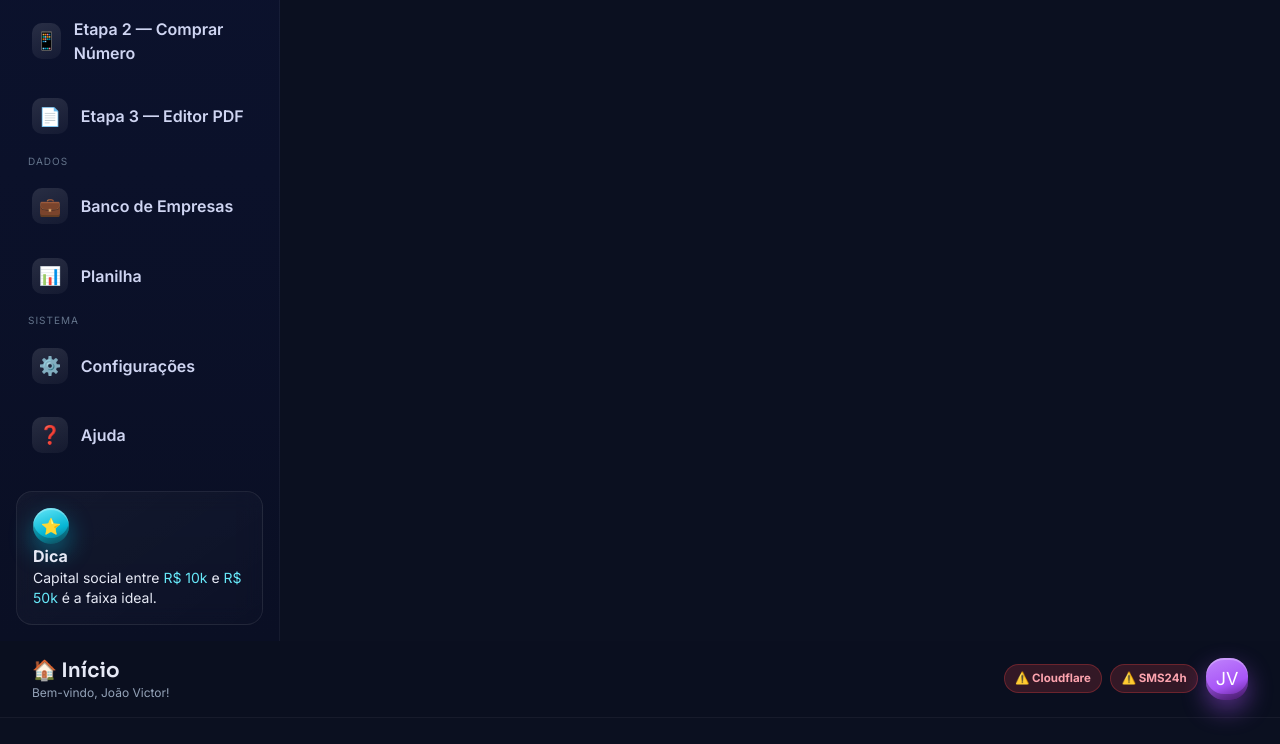
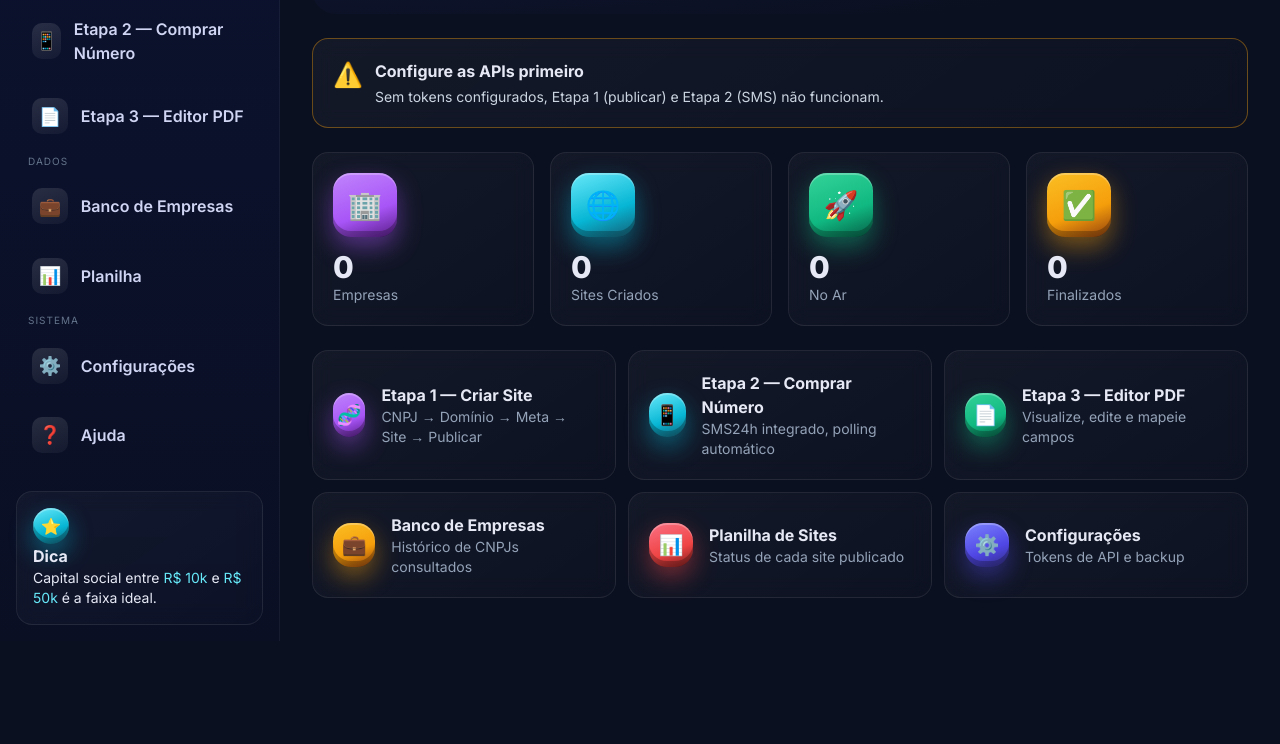
Before and after one commit to matspectrum-ai/bms-replica, a plain HTML site: page index.html in a window 1280 px wide. Shown: the part 296-1040 px from the top of the page. After the commit the page ends 937 px from the top, so only its background shows below. Drawn offline with nearby package versions, Linux system fonts and the light colour scheme; a script that the page names is missing.

Commit message:
fix: add missing flex class to body for correct sidebar+content layout

```diff
--- a/index.html
+++ b/index.html
@@ -41,7 +41,7 @@
   <script src="https://cdn.tailwindcss.com/3.4.0"></script>
 </head>
 
-<body class="min-h-screen">
+<body class="flex min-h-screen">
 
   <!-- Backdrop (mobile overlay) -->
   <div id="backdrop" class="backdrop" onclick="toggleSidebar(false)"></div>
```
